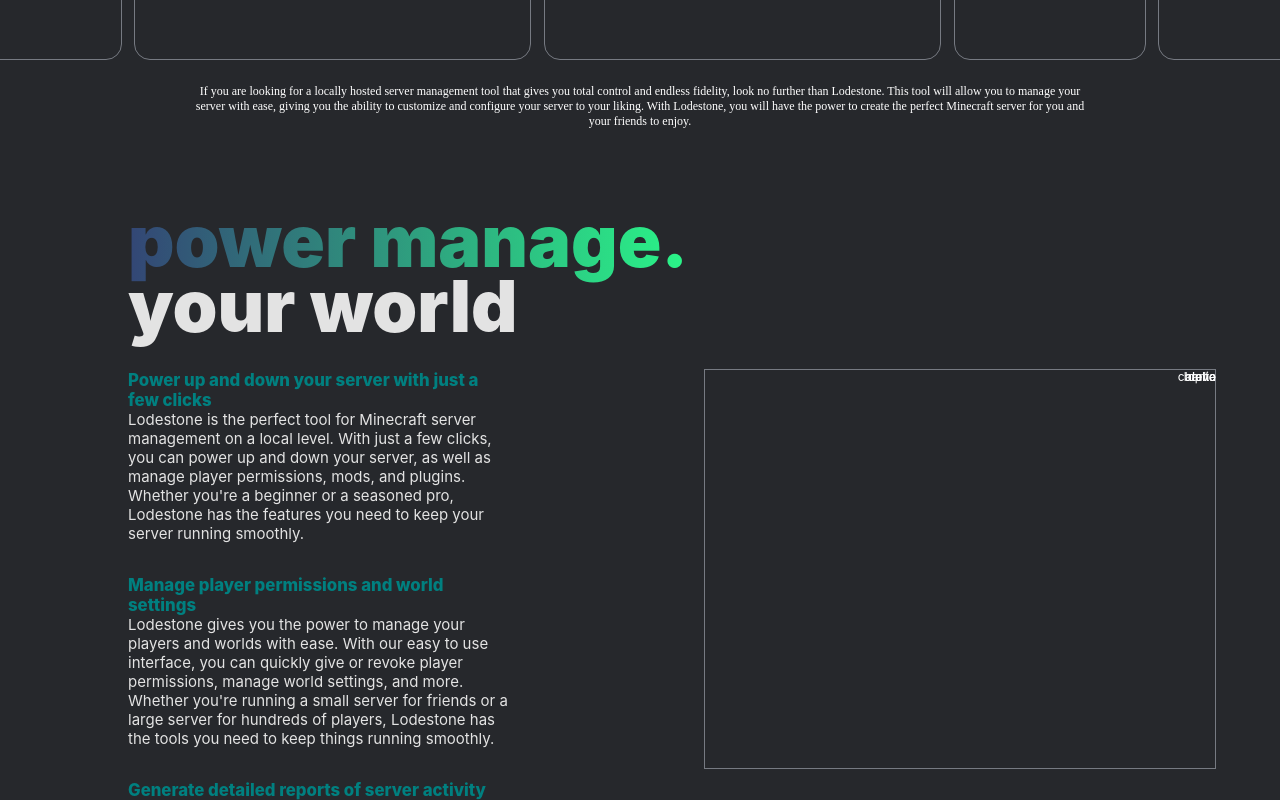
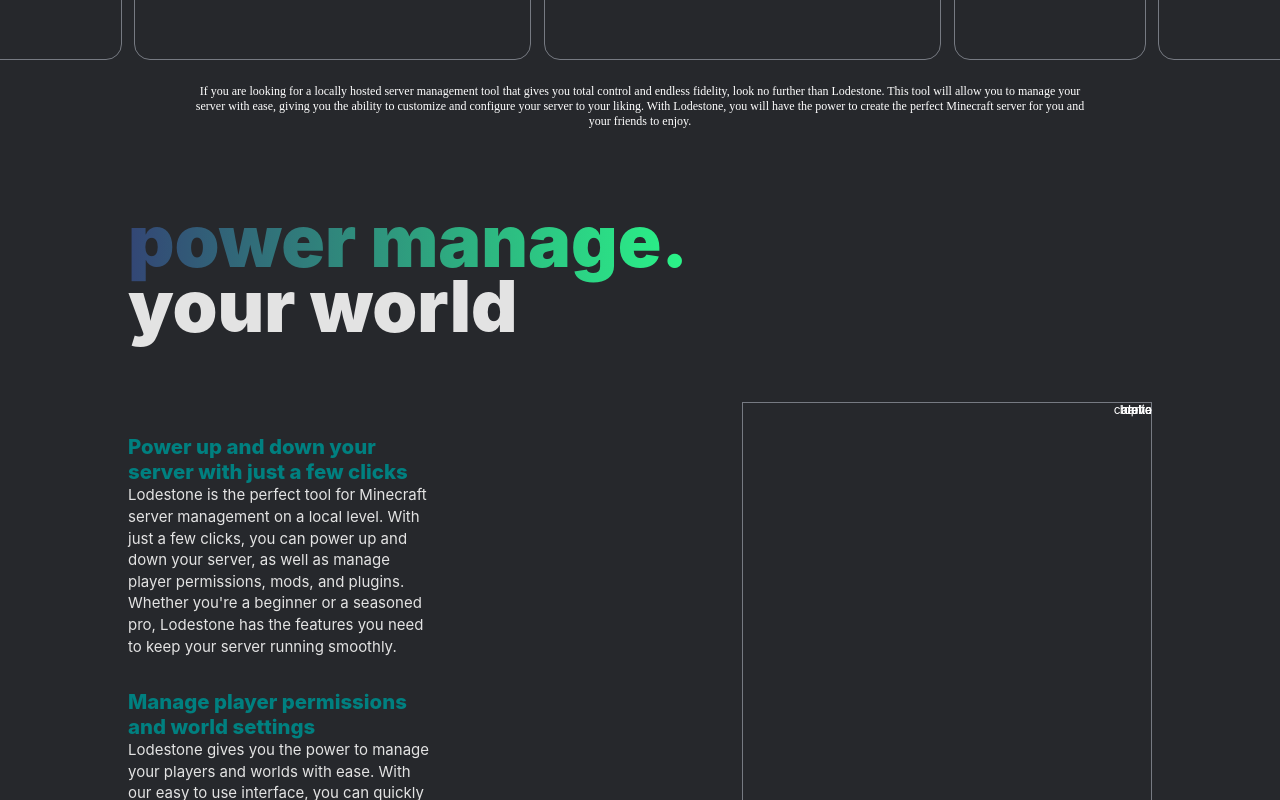
Before and after one commit to Lodestone-Team/frontend, a React (Create React App) app: page / in a window 1280 px wide. Shown: the part 3200-4000 px from the top of the page. Built offline with nearby package versions, Linux system fonts and the light colour scheme; a web font is replaced by a local one.

Commit message:
fix tools layout with max width and margins

```diff
--- a/src/landingPage/ToolsSection.module.scss
+++ b/src/landingPage/ToolsSection.module.scss
@@ -1,16 +1,26 @@
 .container {
   background: #26282c;
+  min-height: 150vh;
+  padding-bottom: 30vh;
+  width: 100%;
+
+  .subcontainer {
     position: relative;
-  min-height: 150vh;
-  width: 100%;
+    max-width: 1600px;
+    margin: 0 auto;
+    padding: 0 10vw;
+    display: flex;
+    flex-wrap: wrap;
+    justify-content: space-between;
 
     h1 {
       color: #e3e3e3;
       font-size: 6rem;
       font-weight: 900;
-    margin-left: 10vw;
       padding-top: 10vh;
+      padding-bottom: 8vh;
       line-height: 90%;
+      width: 100%;
 
       .gradient {
         background-clip: unset;
@@ -21,14 +31,13 @@
     }
 
     ul.parameters {
-    margin-left: 10vw;
       list-style: none;
-    width: 30vw;
+      width: 30%;
 
       h2 {
-      padding-top: 4vh;
+        margin-top: 4vh;
         font-weight: 800;
-      font-size: 1.4rem;
+        font-size: 1.7rem;
         color: teal;
       }
 
@@ -37,21 +46,21 @@
         margin-top: 5vh;
         font-size: 1.25rem;
         margin-top: 0%;
+        margin-bottom: 3vh;
+        line-height: 1.8rem;
       }
     }
   }
 
+}
+
 .stickyBoxBounds {
-  position: absolute;
-  height: 100vh;
-  width: 40vw;
-
-  top: 30vh;
-  right: 5vw;
+  position: sticky;
+  top: 10%;
+  height: 100%;
+  width: 40%;
 
   .stickyBox {
-    top: 10vh;
     height: 50vh;
-    position: sticky;
   }
 }
--- a/src/landingPage/ToolsSection.tsx
+++ b/src/landingPage/ToolsSection.tsx
@@ -13,6 +13,8 @@
 
   return (
     <section className={styles.container}>
+      <div className={styles.subcontainer}>
+
         <h1>
           <span className={styles.gradient}>power&nbsp;manage.</span>
           <br />
@@ -59,6 +61,7 @@
             </GhostBlock>
           </div>
         </div>
+      </div>
     </section>
   );
 };
```
Lines whose indentation alone changed are shown as unchanged.
